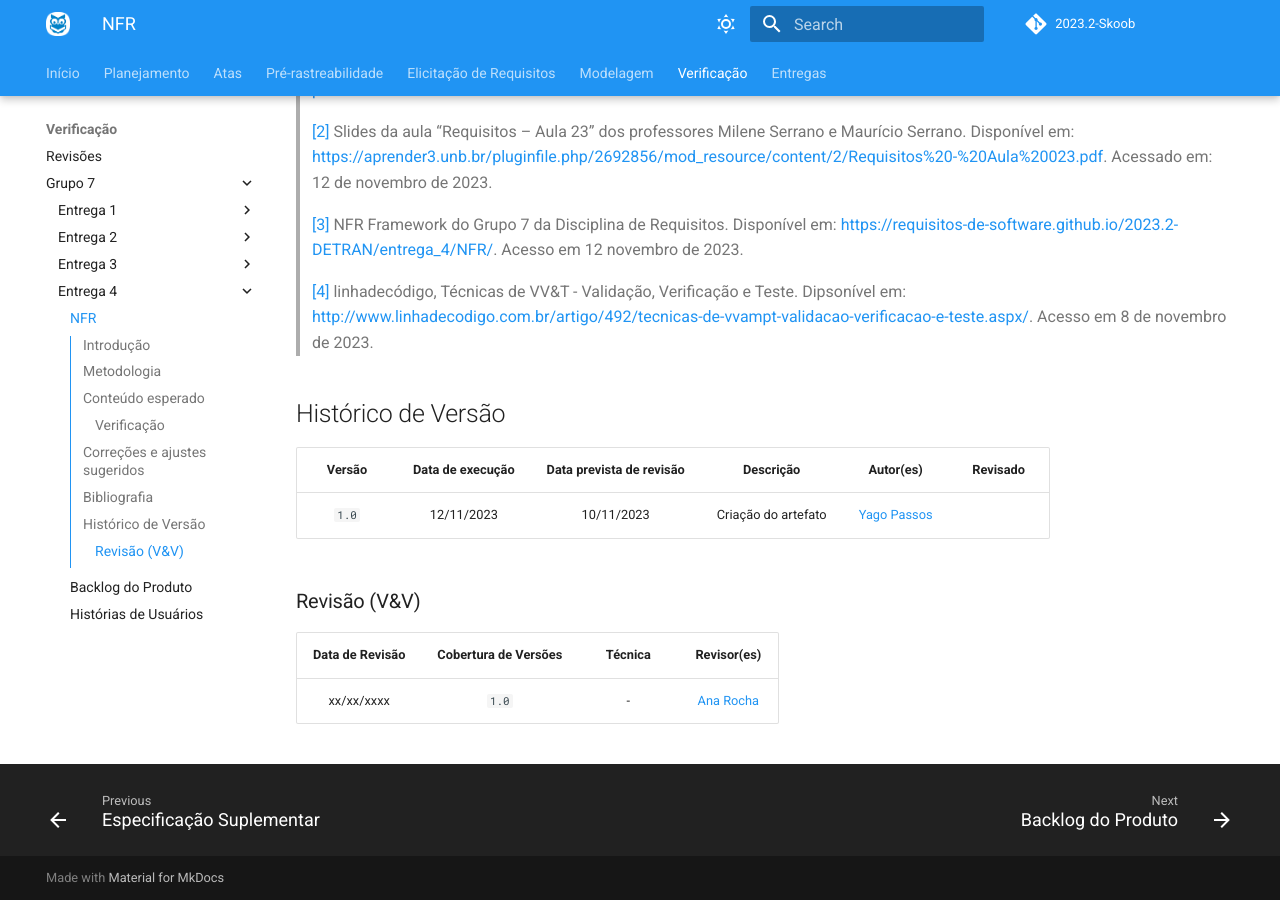
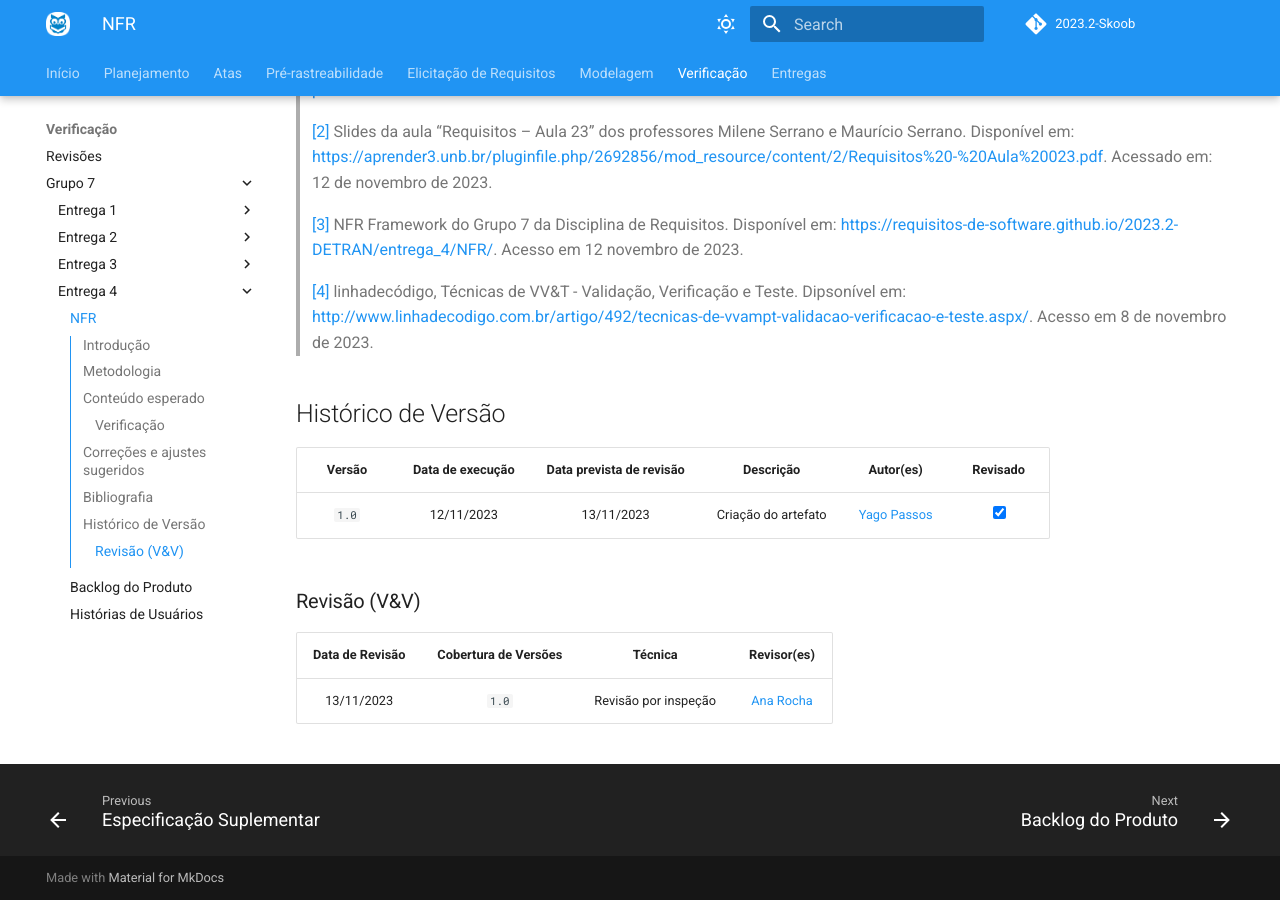
Before and after one commit to Requisitos-de-Software/2023.2-Skoob, an MkDocs documentation site: the page built from docs/verificacao/grupo7/nfr.md, in a window 1280 px wide and 900 px high, scrolled down 3198 px. Built offline with MkDocs 1.6.1 and Material for MkDocs 9.7.7, drawn with Linux system fonts in a browser that asks for light colours; comment, search, counter and statistics services are not loaded.

Commit message:
review dos artefatos

```diff
--- a/docs/verificacao/grupo7/nfr.md
+++ b/docs/verificacao/grupo7/nfr.md
@@ -88,10 +88,10 @@
 
 | Versão | Data de execução | Data prevista de revisão |      Descrição     |          Autor(es)            |          Revisado            |
 | :----: | :--------------: | :-------------: | :------------------------: | :------------------------: | :------------------: |
-| `1.0`  |    12/11/2023    |   10/11/2023    | Criação do artefato |   [Yago Passos](https://github.com/yagompassos)    |  |
+| `1.0`  |    12/11/2023    |   13/11/2023    | Criação do artefato |   [Yago Passos](https://github.com/yagompassos)    | <input type="checkbox" enabled checked /> |
 
 ### Revisão (V&V)
 
 | Data de Revisão | Cobertura de Versões  |          Técnica         |                  Revisor(es)                  |
 | :------------: | :-------------: | :--------------------------: |  :----------------------------------------: |
-|   xx/xx/xxxx   |    `1.0`    |    -    | [Ana Rocha](https://github.com/anaaroch_) |
+|  13/11/2023   |    `1.0`    |    Revisão por inspeção    | [Ana Rocha](https://github.com/anaaroch_) |
```
Also changed, not shown: docs/verificacao/grupo7/FTF.md (+1 -1 lines).
